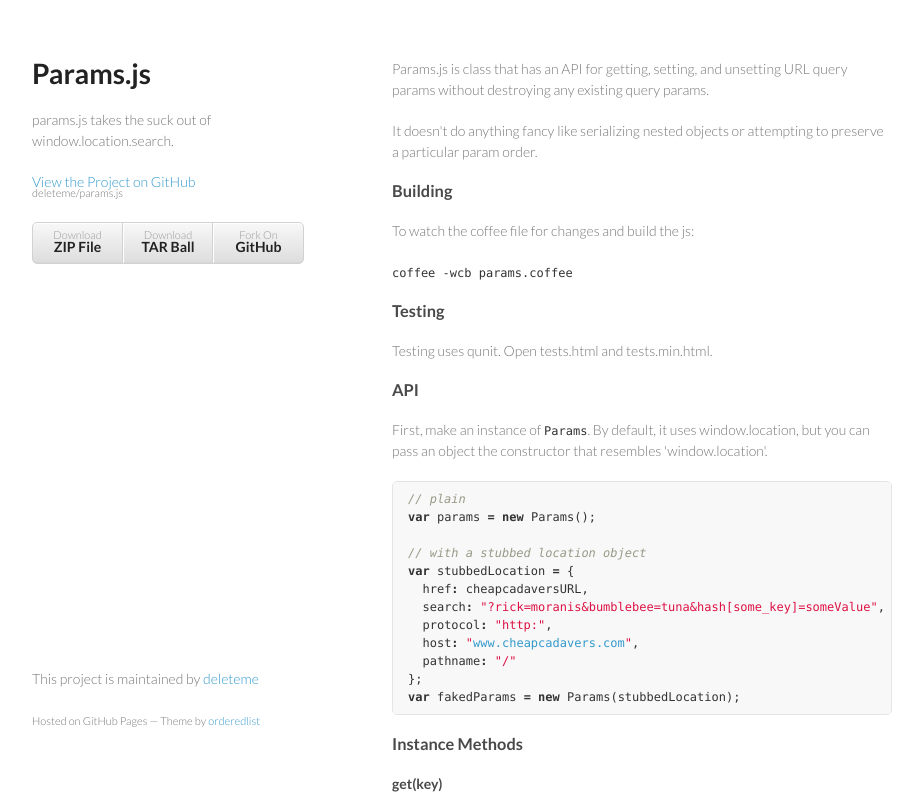
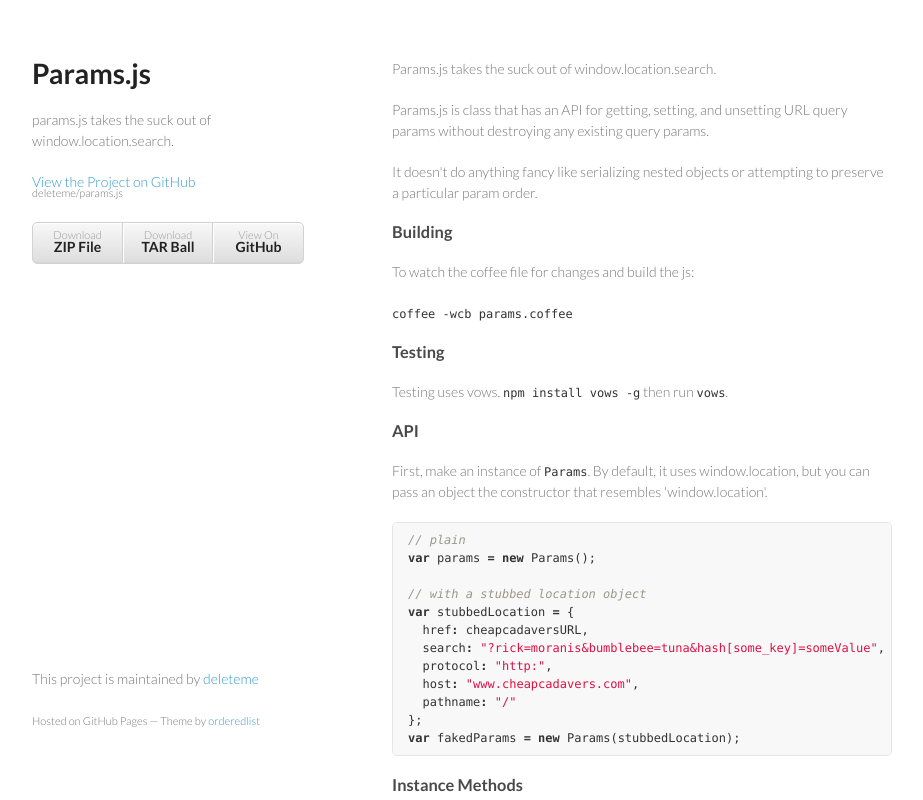
Before and after one commit to deleteme/params.js, a plain HTML site: page index.html in a window 1280 px wide. Shown: the top 800 px of the page, without its empty margins (178-1101 px from the left). Drawn offline with Linux system fonts and the light colour scheme.

Commit message:
Create gh-pages branch via GitHub

```diff
--- a/index.html
+++ b/index.html
@@ -17,15 +17,20 @@
       <header>
         <h1>Params.js</h1>
         <p>params.js takes the suck out of window.location.search.</p>
+
         <p class="view"><a href="https://github.com/deleteme/params.js">View the Project on GitHub <small>deleteme/params.js</small></a></p>
+
+
         <ul>
           <li><a href="https://github.com/deleteme/params.js/zipball/master">Download <strong>ZIP File</strong></a></li>
           <li><a href="https://github.com/deleteme/params.js/tarball/master">Download <strong>TAR Ball</strong></a></li>
-          <li><a href="https://github.com/deleteme/params.js">Fork On <strong>GitHub</strong></a></li>
+          <li><a href="https://github.com/deleteme/params.js">View On <strong>GitHub</strong></a></li>
         </ul>
       </header>
       <section>
-        <p>Params.js is class that has an API for getting, setting, and unsetting URL query params
+        <p>Params.js takes the suck out of window.location.search.</p>
+
+<p>Params.js is class that has an API for getting, setting, and unsetting URL query params
 without destroying any existing query params.</p>
 
 <p>It doesn't do anything fancy like serializing nested objects or attempting to
@@ -39,15 +44,14 @@ preserve a particular param order.</p>
 
 <h3>Testing</h3>
 
-<p>Testing uses qunit. Open tests.html and tests.min.html.</p>
+<p>Testing uses vows. <code>npm install vows -g</code> then run <code>vows</code>.</p>
 
 <h3>API</h3>
 
 <p>First, make an instance of <code>Params</code>. By default, it uses window.location, but
 you can pass an object the constructor that resembles 'window.location'.</p>
 
-<div class="highlight">
-<pre><span class="c1">// plain</span>
+<div class="highlight"><pre><span class="c1">// plain</span>
 <span class="kd">var</span> <span class="nx">params</span> <span class="o">=</span> <span class="k">new</span> <span class="nx">Params</span><span class="p">();</span>
 
 <span class="c1">// with a stubbed location object</span>
@@ -55,13 +59,11 @@ you can pass an object the constructor that resembles 'window.location'.</p>
   <span class="nx">href</span><span class="o">:</span> <span class="nx">cheapcadaversURL</span><span class="p">,</span>
   <span class="nx">search</span><span class="o">:</span> <span class="s2">"?rick=moranis&amp;bumblebee=tuna&amp;hash[some_key]=someValue"</span><span class="p">,</span>
   <span class="nx">protocol</span><span class="o">:</span> <span class="s2">"http:"</span><span class="p">,</span>
-  <span class="nx">host</span><span class="o">:</span> <span class="s2">"<a href="http://www.cheapcadavers.com">www.cheapcadavers.com</a>"</span><span class="p">,</span>
+  <span class="nx">host</span><span class="o">:</span> <span class="s2">"www.cheapcadavers.com"</span><span class="p">,</span>
   <span class="nx">pathname</span><span class="o">:</span> <span class="s2">"/"</span>
 <span class="p">};</span>
 <span class="kd">var</span> <span class="nx">fakedParams</span> <span class="o">=</span> <span class="k">new</span> <span class="nx">Params</span><span class="p">(</span><span class="nx">stubbedLocation</span><span class="p">);</span>
-</pre>
-</div>
-
+</pre></div>
 
 <h3>Instance Methods</h3>
 
@@ -111,6 +113,8 @@ Returns true if it passes.</p>
 
 <h3>Change Log:</h3>
 
+<p><strong>v0.6.0</strong> - <em>November 7, 2012</em> - Converts test suite from qunit to vows. Added the ability to save arrays, serialize arrays like: <code>foo=a&amp;foo=b</code>, and <code>Params.parse</code> can interpret serialized arrays.</p>
+
 <p><strong>v0.5.1</strong> - <em>April 10, 2012</em> - <code>Params.parse</code> will call decodeURIComponent on values.</p>
 
 <p><strong>v0.5.0</strong> - <em>November 29, 2011</em> - <code>set</code> and <code>unset</code> methods return the params object, making it chainable.</p>
```
Also changed, not shown: params.json (+1 -1 lines).
